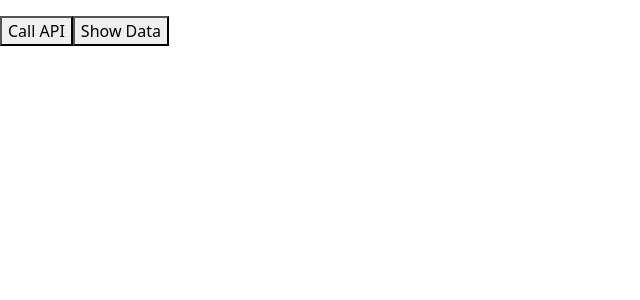
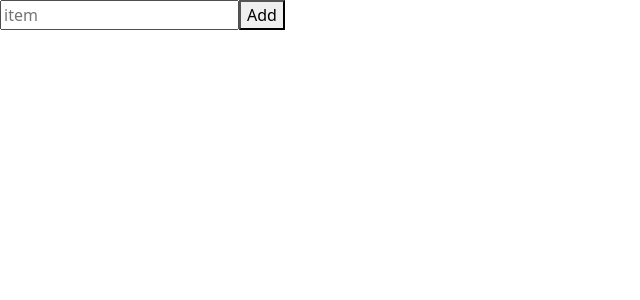
Before and after one commit to codersadikbd/reactapp, a React (Vite) app: page / in a window 1280 px wide. Shown: the top 300 px of the page, without its empty margins (0-640 px from the left). Built offline with nearby package versions, Linux system fonts and the light colour scheme.

Commit message:
feat: implement item addition and removal functionality in App component

```diff
--- a/src/App.jsx
+++ b/src/App.jsx
@@ -1,21 +1,48 @@
-import { useRef } from "react";
+import React, { useState } from "react";
+const App = () => {
+  const [list, setList] = useState([]);
+  const [item, setItem] = useState("");
 
-const App = () => {
-  let APIData = useRef(null);
-  let MyPTag = useRef();
-  const fetchData = async () => {
-    const response = await fetch("https://dummyjson.com/products");
-    APIData.current = await response.json();
+  const AddToList = () => {
+    list.push(item);
+    setList([...list]);
   };
-  const showData = () => {
-    MyPTag.current.innerText = JSON.stringify(APIData.current);
+
+  const RemoveItems = (index) => {
+    list.splice(index, 1);
+    setList([...list]);
   };
   return (
     <div>
-      <p ref={MyPTag}></p>
-      <button onClick={fetchData}>Call API </button>
-      <button onClick={showData}>Show Data</button>
+      <table>
+        <tbody>
+          {list.length !== 0 ? (
+            list.map((element, index) => {
+              return (
+                <tr>
+                  <td>{element}</td>
+                  <td>
+                    <button
+                      onClick={() => {
+                        RemoveItems(index);
+                      }}
+                    >
+                      Remove
+                    </button>
+                  </td>
+                </tr>
+              );
+            })
+          ) : (
+            <tr></tr>
+          )}
+        </tbody>
+      </table>
+
+      <input onChange={(e) => setItem(e.target.value)} placeholder="item" />
+      <button onClick={AddToList}>Add</button>
     </div>
   );
 };
+
 export default App;
```
